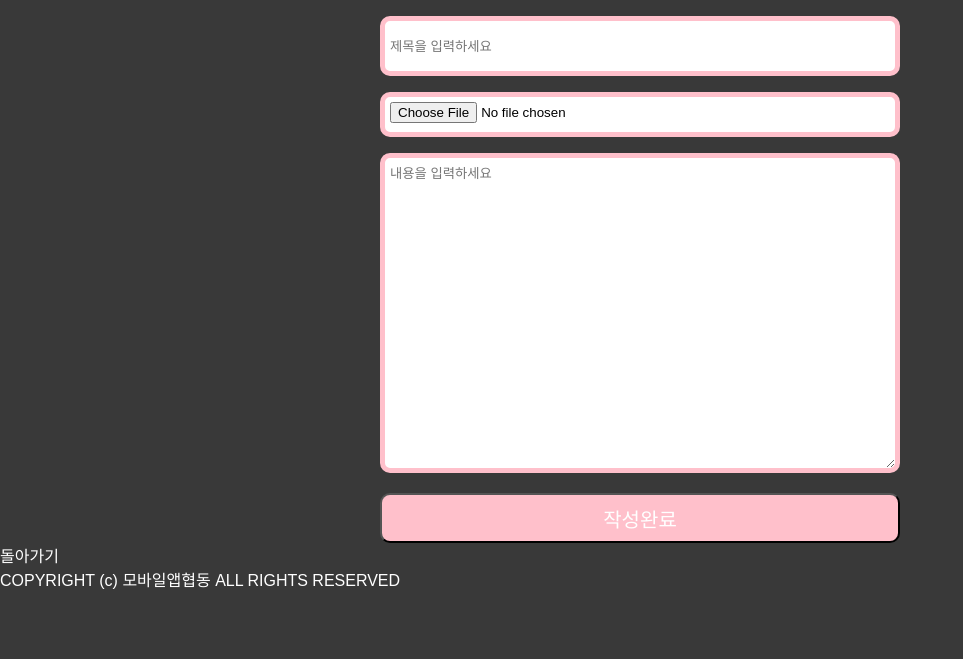
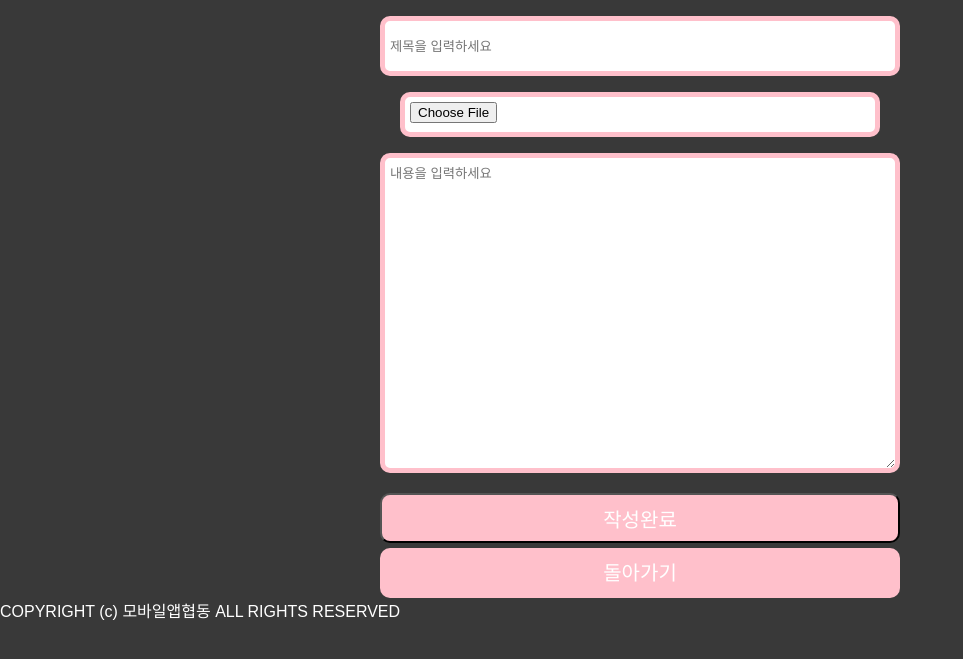
Before and after one commit to SMLNTeam/mobilencollabov2, a Django app: page /posts/new in a window 1280 px wide. Shown: the part 100-759 px from the top of the page, without its empty margins (0-963 px from the left). Run offline with Django 3.2, Linux system fonts and the light colour scheme; some libraries are stand-ins or nearby versions.

Commit message:
update design post

```diff
--- a/drawing/templates/drawing/index.html
+++ b/drawing/templates/drawing/index.html
@@ -73,7 +73,7 @@
         </div>
     </section>
     <section style="margin: 0 auto; text-align:center;">
-        <iframe style="display: inline-block; margin-bottom: 150px; border: solid 10px grey; border-radius: 10px;" width="800px" height="400px" src="https://www.youtube.com/embed/Hbj48Cw87BQ?rel=0&amp;autoplay=1&mute=1&amp;loop=1;playlist=Hbj48Cw87BQ" frameborder="0"></iframe>
+        <iframe style="display: inline-block; margin-bottom: 150px; border: solid 10px grey; border-radius: 10px;" width="800px" height="400px" src="https://www.youtube.com/embed/I7N9q08ndE4?rel=0&amp;autoplay=1&mute=1&amp;loop=1;playlist=I7N9q08ndE4" frameborder="0"></iframe>
     </section>
     <script src="{% static 'drawing/js/index.js' %}"></script>
 </body>
--- a/drawing/templates/posts/post_form.html
+++ b/drawing/templates/posts/post_form.html
@@ -10,8 +10,22 @@
         border-radius: 10px;
         padding: 5px;
     }
+    .file-content{
+        color: white;
+    }
+    .file-content > a{
+        width:460px;
+        height: 25px;
+        border: solid 5px pink;
+        border-radius: 10px;
+        background-color: white;
+        padding: 5px;
+        line-height: 25px;
+        display: inline-block;
+        margin: 10px 0;
+    }
     .file-content > input{
-        width: 500px;
+        width:460px;
         height: 25px;
         border: solid 5px pink;
         border-radius: 10px;
@@ -35,6 +49,17 @@
         color: white;
         font-size: 20px;
     }
+    .submit > a{
+        display:inline-block;
+        width: 520px;
+        height: 50px;
+        border-radius: 10px;
+        background-color: pink;
+        color: white;
+        font-size: 20px;
+        line-height: 50px;
+        margin-top: 5px;
+    }
 </style>
 {% endblock head %}
 
@@ -54,12 +79,13 @@
             <div class="file">
                 <div class="podo-input file-input">
                     {% if post.image %}
-                        <img class="file-thumb" src="{{ post.image.url }}">
+                        <img style=width:500px; class="file-thumb" src="{{ post.image.url }}">
                     {% endif %}
                     <div class="file-content">
                         {{ form.image }}
                     </div>
                 </div>
+
                 {% for error in form.image.errors %}
                     <div class="error-message">{{ error }}</div>
                 {% endfor %}
@@ -76,10 +102,10 @@
             <div class="submit">
                 <input type="submit" value="작성완료">
             </div>
+            <div class="submit">
+                <a style="text-decoration: none; color:white; "href="{%url 'post-list'%}">돌아가기</a>
+            </div>
         </div>
     </form>
 </div>
-<div class='btn_back'>
-    <a style="text-decoration: none; color:white; "href="{%url 'post-list'%}">돌아가기</a>
-</div>
 {% endblock body %}
```
Also changed, not shown: drawing/templates/posts/post_detail.html (+4 -4 lines), drawing/views.py (line endings or trailing spaces), media/item_pics/initImage_1.png (added), media/item_pics/initImage_4ZkystJ.png (added).
